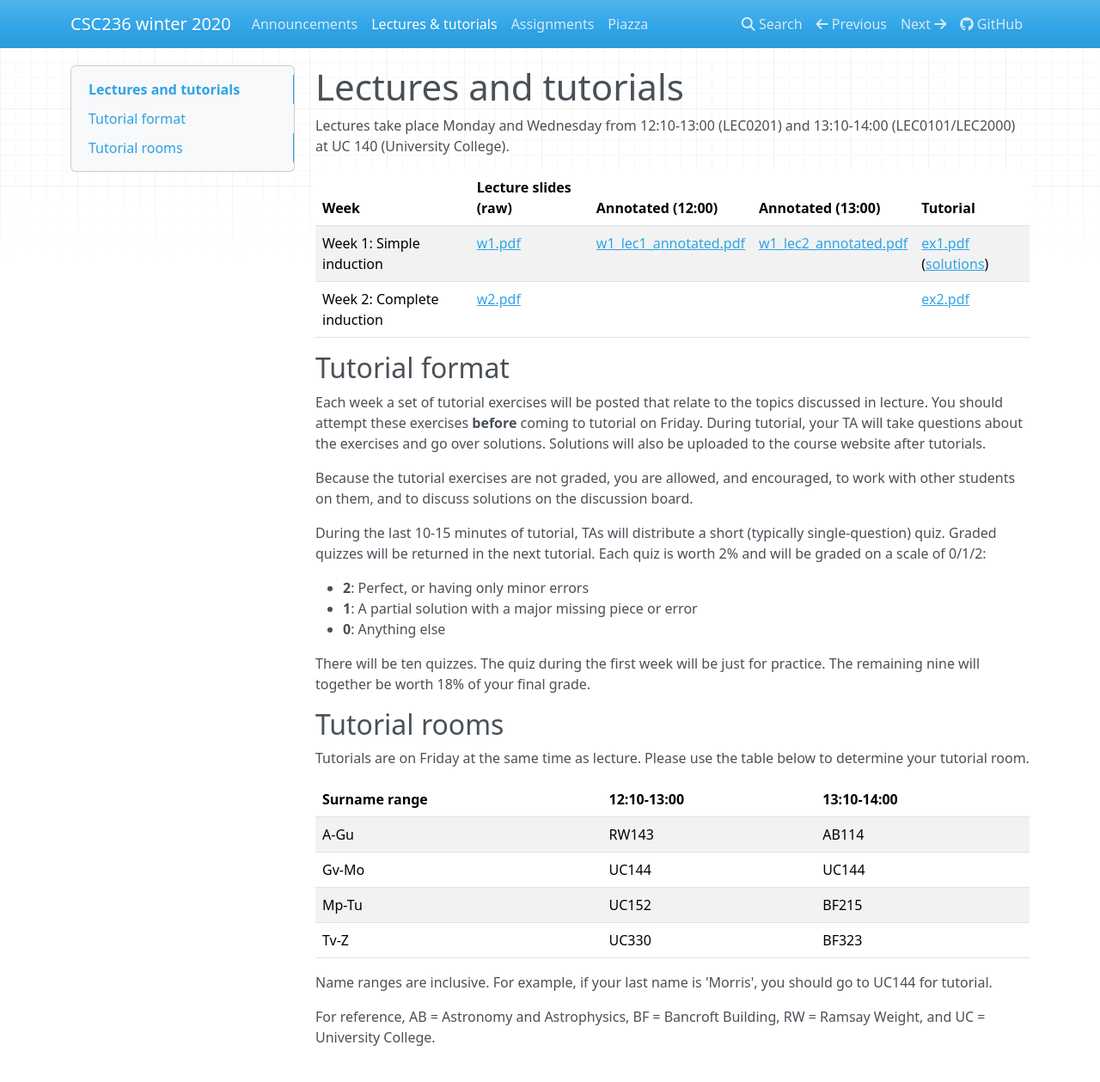
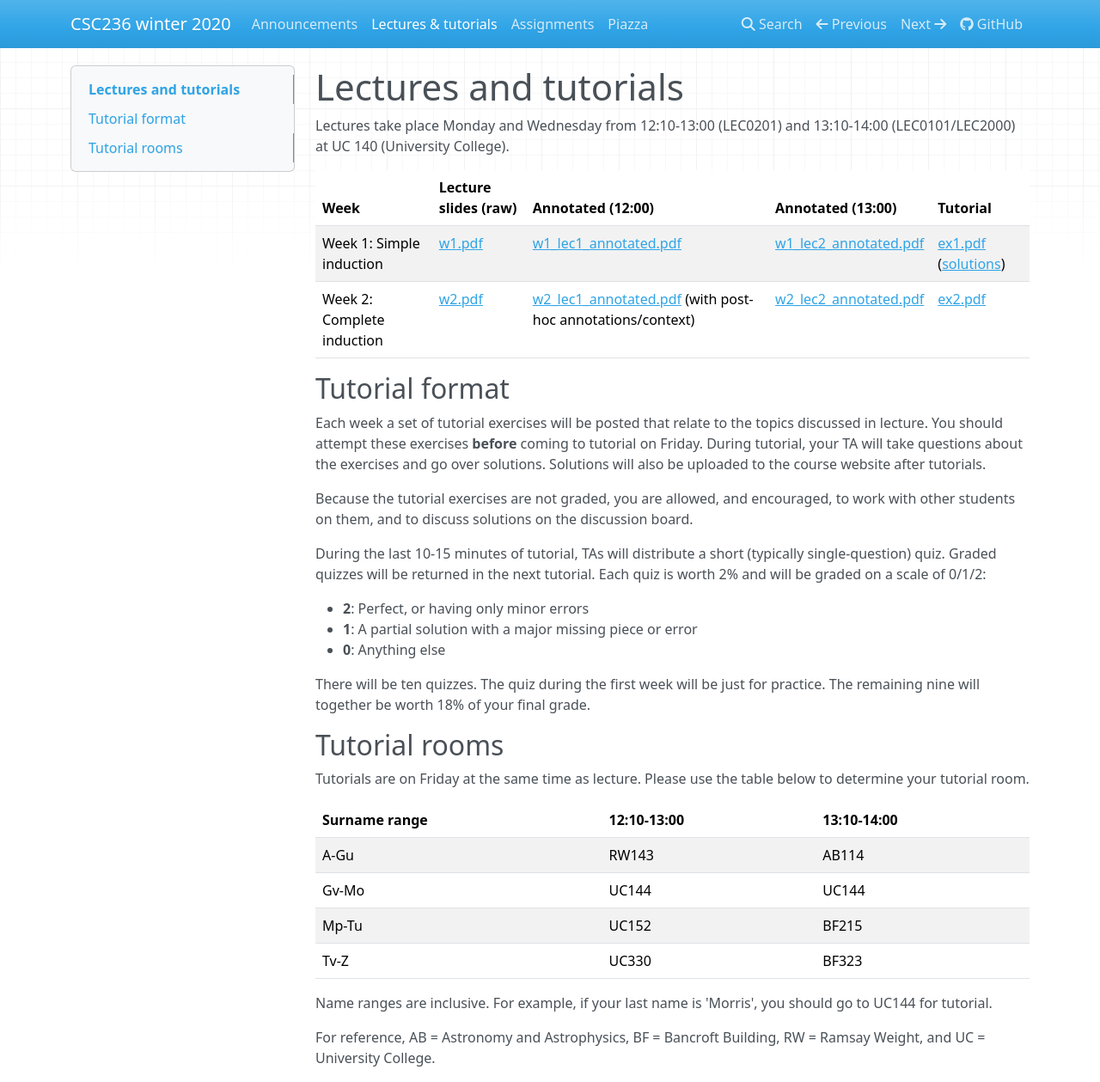
Before and after one commit to colinmorris/csc236, an MkDocs documentation site: the page built from docs/lectures_and_tutorials.md, in a window 1280 px wide and 1259 px high. Shown: the whole window at 86% size. Built offline with MkDocs 1.6.1, drawn with Linux system fonts in a browser that asks for light colours; nearby versions of some CDN libraries.

Commit message:
Week 2 annotated slides

```diff
--- a/docs/lectures_and_tutorials.md
+++ b/docs/lectures_and_tutorials.md
@@ -5,7 +5,7 @@ Lectures take place Monday and Wednesday from 12:10-13:00 (LEC0201) and 13:10-14
 Week    | Lecture slides (raw) | Annotated (12:00) | Annotated (13:00) | Tutorial
 --------|----------------------|-------------------|-------------------|--------
 Week 1: Simple induction | [w1.pdf](lecture_slides/w1.pdf) | [w1_lec1_annotated.pdf](lecture_slides/w1_lec1_annotated.pdf) | [w1_lec2_annotated.pdf](lecture_slides/w1_lec2_annotated.pdf) | [ex1.pdf](exercises/ex1.pdf) ([solutions](exercises/ex1_solutions.pdf))
-Week 2: Complete induction | [w2.pdf](lecture_slides/w2.pdf) |  |  | [ex2.pdf](exercises/ex2.pdf)
+Week 2: Complete induction | [w2.pdf](lecture_slides/w2.pdf) | [w2_lec1_annotated.pdf](lecture_slides/w2_lec1_annotated.pdf) (with post-hoc annotations/context) | [w2_lec2_annotated.pdf](lecture_slides/w2_lec2_annotated.pdf) | [ex2.pdf](exercises/ex2.pdf)
 
 ## Tutorial format
 
```
Also changed, not shown: 2 other files.
